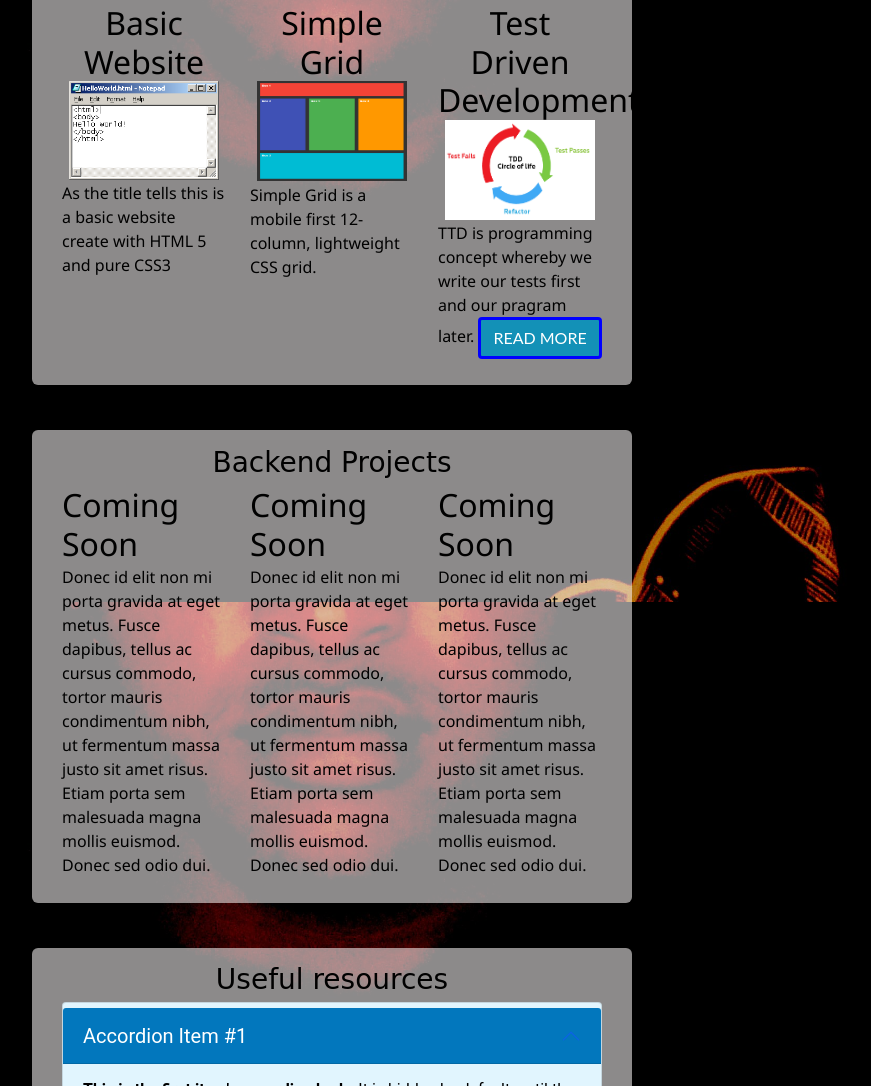
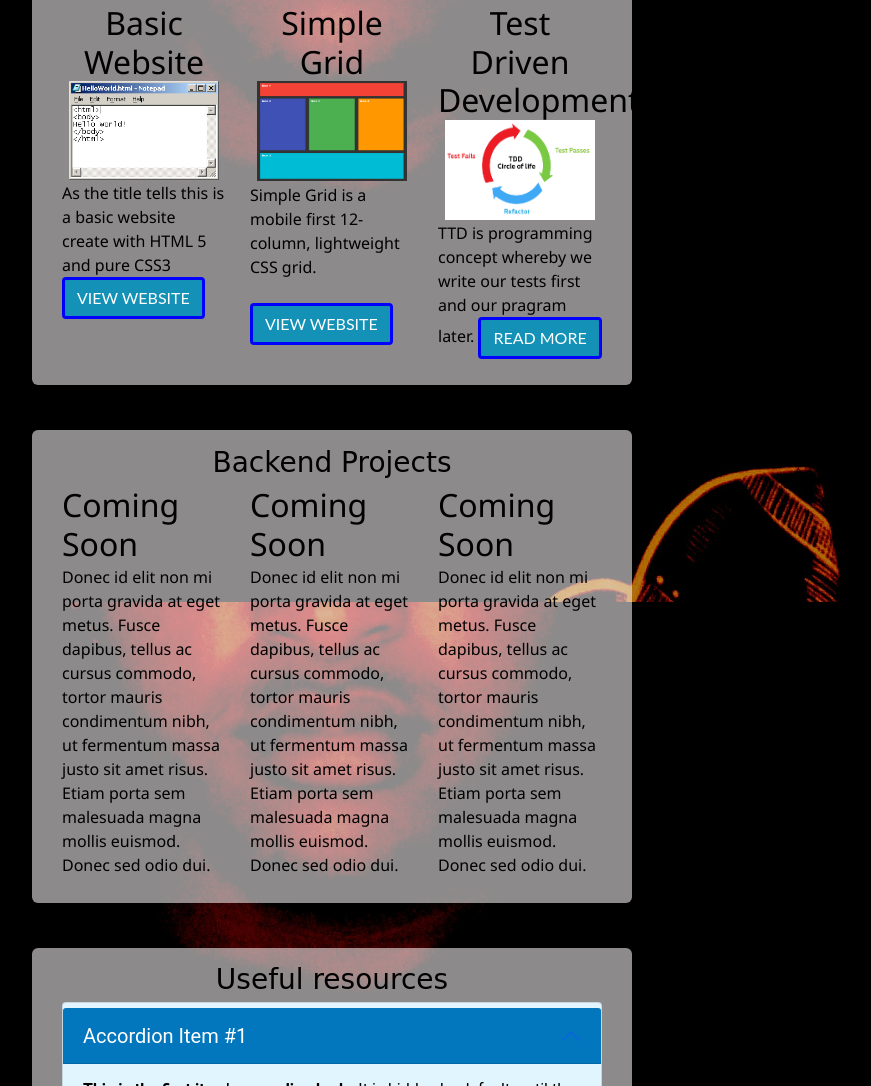
Before and after one commit to Sisa95/portfolio, a plain HTML site: page index.html in a window 1280 px wide. Shown: the part 998-2084 px from the top of the page, without its empty margins (308-1179 px from the left). Drawn offline with nearby package versions, Linux system fonts and the light colour scheme; a web font is replaced by a local one.

Commit message:
added links to other projects

```diff
--- a/index.html
+++ b/index.html
@@ -130,6 +130,8 @@
                     </h2>
                     <p>
                         As the title tells this is a basic website create with HTML 5 and pure CSS3
+                        <a href="https://sisa95.github.io/basic-webpage/basic.html" target="_blank"><button class="btn btn-1 btn-sep icon-info">View Website</button></a>
+
                     </p>
                 </div>
                 <div class="col-md-4">
@@ -138,6 +140,10 @@
                     </h2>
                     <p>
                         Simple Grid is a mobile first 12-column, lightweight CSS grid.
+                        <br/>
+                        <br/>
+                        <a href="https://sisa95.github.io/basic-webpage/grid.html" target="_blank"><button class="btn btn-1 btn-sep icon-info">View Website</button></a>
+
                     </p>
                 </div>
                 <div class="col-md-4">
```
